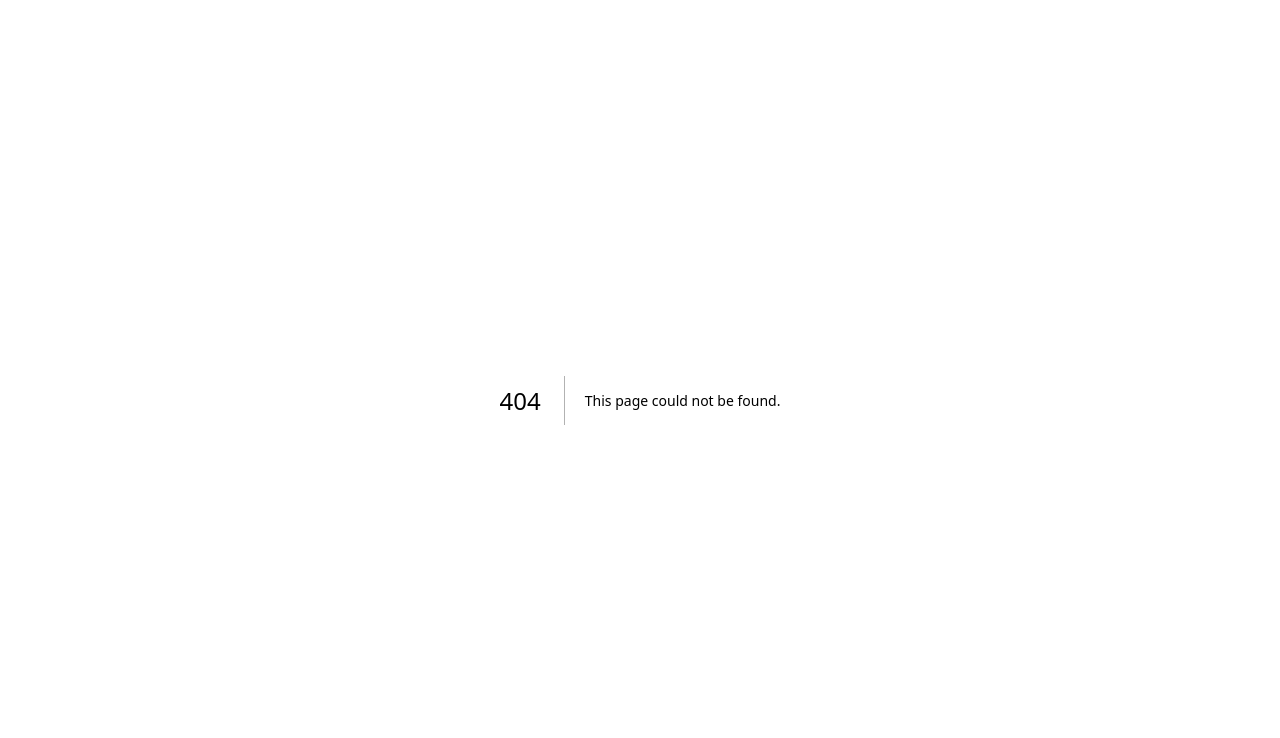
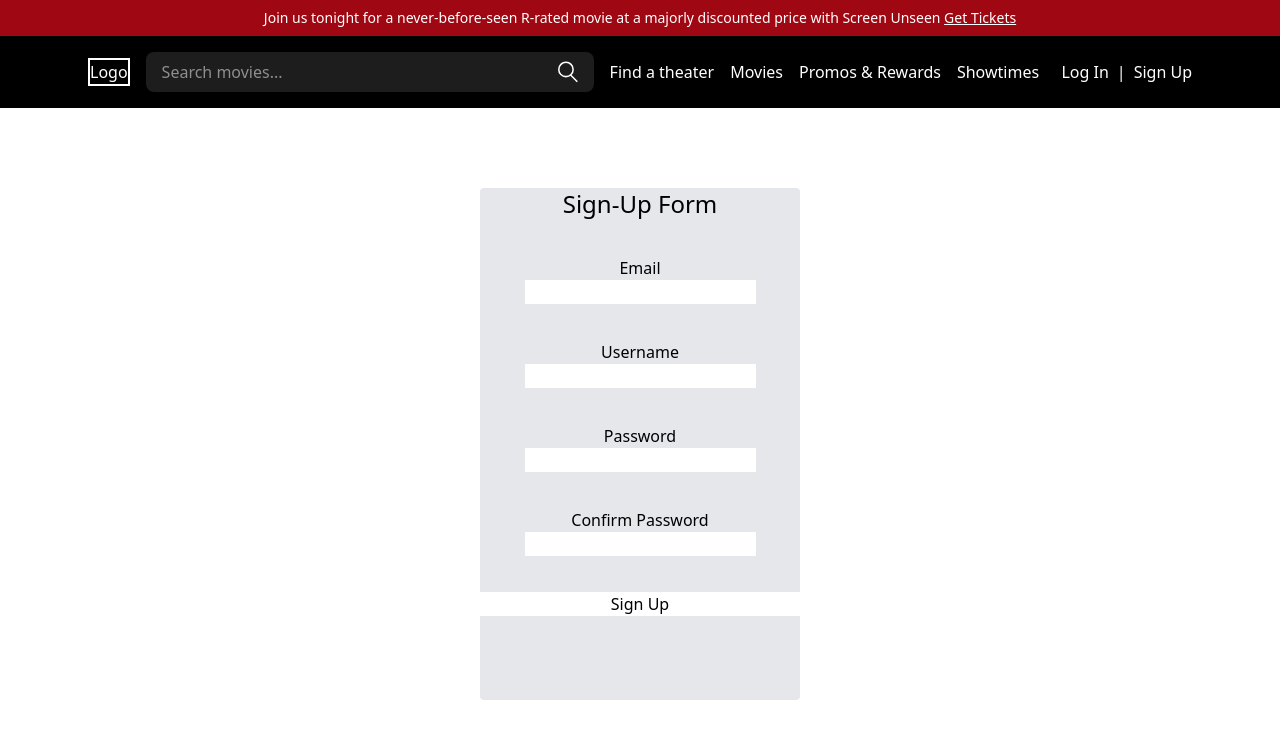
Before and after one commit to m-yguy/CInemaBooking, a Next.js app in the folder project/: page /signup in a window 1280 px wide. Before the commit this address had no page. Shown: the top 738 px of the page. Built offline with nearby package versions, Linux system fonts and the light colour scheme.

Commit message:
Basic stuff set up

```diff
--- /dev/null
+++ b/project/app/signup/page.tsx
@@ -0,0 +1,43 @@
+import Navbar from "../components/Navbar"
+import { signUp } from "@/auth/actions"
+
+
+export default function signup() {
+
+    //TO-DO
+    //ADD MORE USER RESPONSE: prompt the user for information they failed to provided by updating the form itself
+    //make form look a bit better
+    return (
+        <div>
+            <div className="mb-20">
+                <Navbar />
+            </div>
+
+            <div className="flex flex-col gap-9 container w-1/4 bg-gray-200 mx-auto min-h-128 rounded">
+                <h1 className="text-center text-2xl">Sign-Up Form</h1>
+                <form action={signUp} className="flex flex-col gap-9">
+                    <div className="flex flex-col items-center rounded">
+                        <label htmlFor="email">Email</label>
+                        <input type="text" name="email" className="bg-white" />
+                    </div>
+
+                    <div className="flex flex-col items-center rounded">
+                        <label htmlFor="username">Username</label>
+                        <input type="username" name="username" className="bg-white" />
+                    </div>
+
+                    <div className="flex flex-col items-center rounded">
+                        <label htmlFor="password">Password</label>
+                        <input type="password" name="password" className="bg-white" />
+                    </div>
+
+                    <div className="flex flex-col items-center rounded">
+                        <label htmlFor="confirmPassword">Confirm Password</label>
+                        <input type="password" name="confirmPassword" className="bg-white" />
+                    </div>
+                    <button className="bg-white" type="submit">Sign Up</button>
+                </form>
+            </div>
+        </div>
+    )
+}
--- /dev/null
+++ b/project/auth/actions.ts
@@ -0,0 +1,36 @@
+"use server"
+import { neon } from '@neondatabase/serverless'
+import bcrypt from "bcrypt"
+
+
+export async function signUp(formData: FormData) {
+    console.log("signup called")
+    const email = formData.get("email")
+    const userName = formData.get("username")
+    const password = formData.get("password")
+    const confirmPassword = formData.get("confirmPassword")
+
+    //Check to see if form is working
+    //console.log(`The email is ${email} the username is ${userName} the password is ${password} the confirmPassword is ${confirmPassword}`)
+
+
+
+    const sql = neon(process.env.DATABASE_URL!)
+
+    // validation process
+    if (password !== confirmPassword)
+        return { error: "Passwords don't match" }
+
+    const checkUser = await sql`SELECT * FROM users WHERE email = ${email}`
+    if (checkUser.length > 0)
+        return{error: "The Email is already in use"}
+
+    // hash + enter into database
+     const hashPass = await bcrypt.hash(password, 15)
+    await sql`
+    INSERT INTO users(username, email, password, user_type)
+    VALUES (${userName}, ${email}, ${hashPass}, 'CUSTOMER')
+    `
+
+    console.log("Email inserted")
+}
--- a/project/package.json
+++ b/project/package.json
@@ -10,6 +10,7 @@
   },
   "dependencies": {
     "@neondatabase/serverless": "^1.0.2",
+    "bcrypt": "^6.0.0",
     "next": "16.1.6",
     "react": "19.2.3",
     "react-dom": "19.2.3"
```
Also changed, not shown: 1 other file (tests, documents, lock files or other folders).
